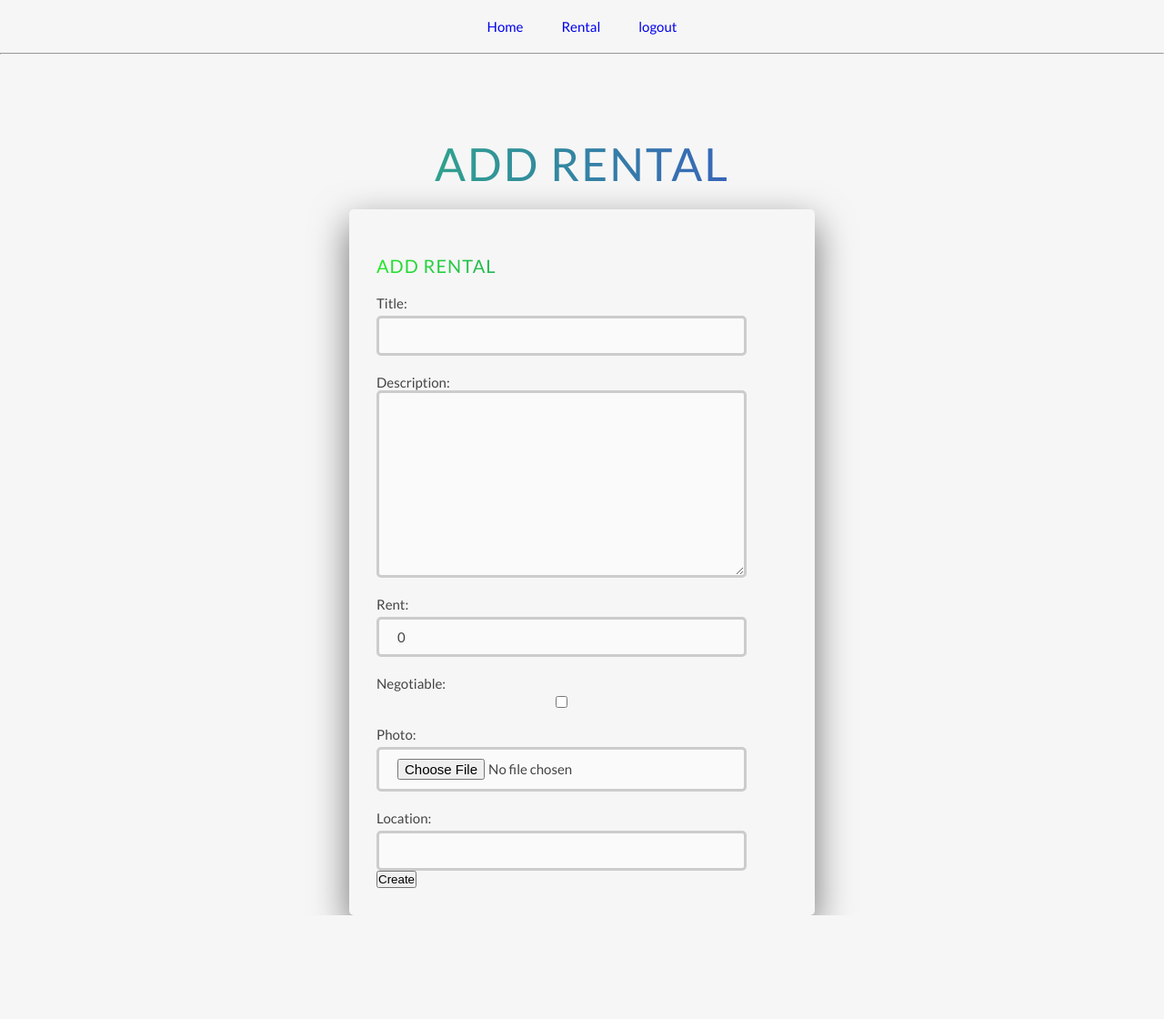
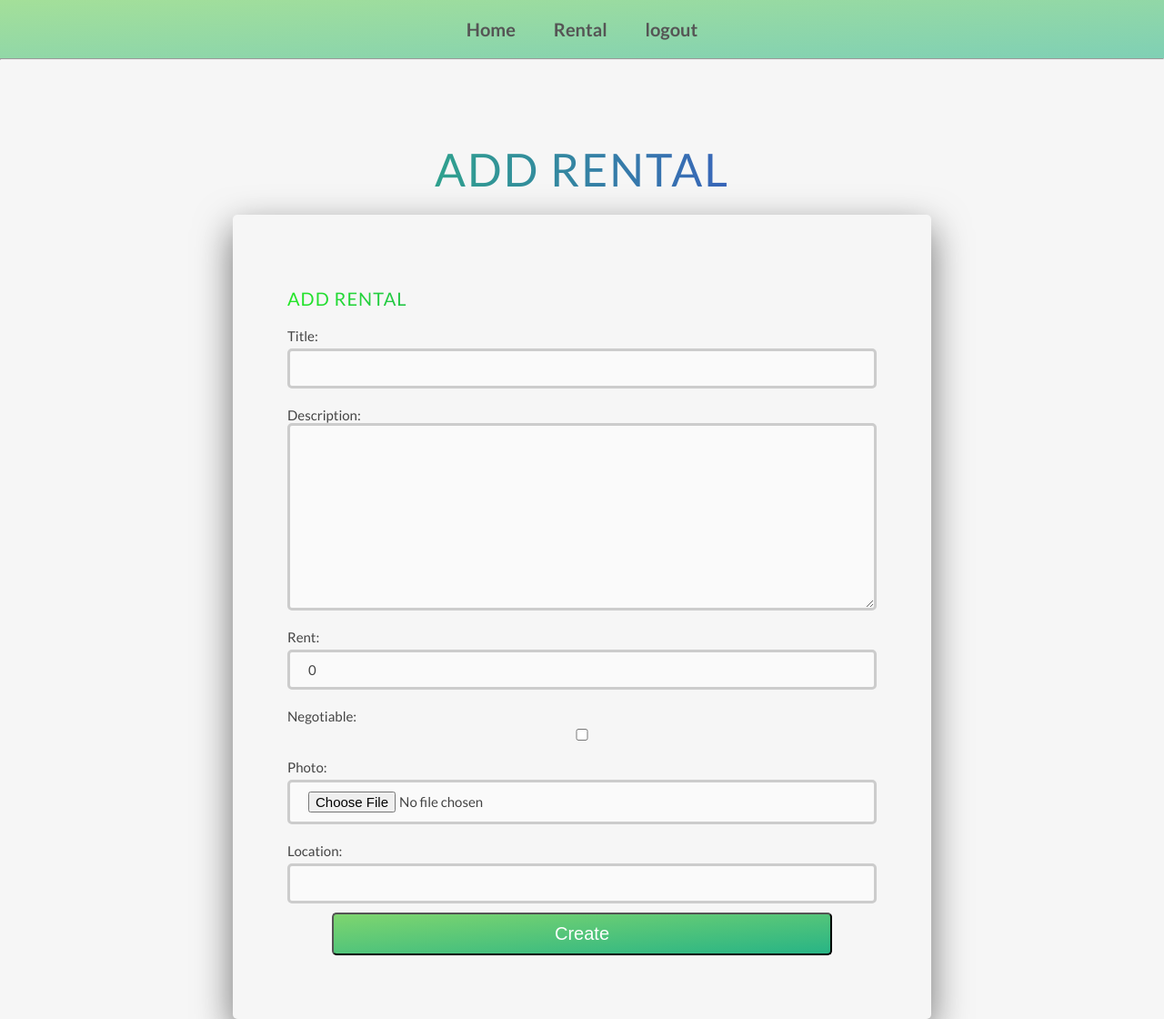
Before and after one commit to dpakach/RentalService, a Django app: page /rentals/create/ in a window 1280 px wide. Shown: the whole page at 91% size. Before the commit the page ends 1006 px from the top, so only its background shows below. Run offline with Django 3.2, Linux system fonts and the light colour scheme; the visitor is signed in with stand-in values (Sample User, id 1); some libraries are stand-ins or nearby versions.

Commit message:
added some styles

```diff
--- a/rentals/views.py
+++ b/rentals/views.py
@@ -86,6 +86,7 @@ class CommentCreateView(LoginRequiredMixin, generic.CreateView):
     """
     model = Comment
     form_class = CommentForm
+    template_name = 'rentals/detail.html'
 
     def form_valid(self, form):
         """
--- a/static/css/style.css
+++ b/static/css/style.css
@@ -48,27 +48,32 @@ h3 {
         font-size: 2rem;
 }
 
-a, p{
+p{
         font-size: 1.5rem;
 }
 
 a {
         text-decoration: none;
+        color: #555;
 }
 
 ul {
         list-style: none;
-        padding: 2rem;
 }
 
 nav{
+        padding: 2rem;
         text-align: center;
+        background-image: linear-gradient(to right bottom, #7ed56faf, #28b48593);
 }
 
 nav li {
         display: inline-block;
         padding: 0 2rem;
         text-align: center;
+        font-size: 2rem;
+        font-weight: 700;
+
 }
 
 .heading-primary {
@@ -119,7 +124,7 @@ input , textarea {
         border-radius: 5px;
         background-color: rgba(256, 256, 256, .5);
         border: 3px solid #ccc;
-        width: 90%;
+        width: 100%;
         display: block;
         transition: all .3s ease;
 }
@@ -144,8 +149,8 @@ input {
         right: 0;
         left: 0;
         margin: auto;
-        width: 40%;
-        padding: 3rem;
+        width: 60%;
+        padding: 6rem;
         box-shadow: 0 1.5rem 4rem rgba(0, 0, 0, .55);
         border-radius: 5px;
 }
@@ -163,3 +168,26 @@ footer {
         padding: 2rem;
         margin: auto
 }
+
+button {
+        padding: 1rem;
+        margin: 1rem auto;
+        display: block;
+        border-radius: 5px;
+        width: 85%;
+        font-size: 2rem;
+        color: #fff;
+        background-image: linear-gradient(to right bottom, #7ed56f, #28b485);
+        transform: scale(1);
+        transition: all .2s;
+}
+button:hover {
+        transform: translateY(-2px);
+        box-shadow: 0 .5rem 1rem rgba(0, 0, 0, .55);
+
+}
+
+button:active {
+        transform: translateY(2px);
+        box-shadow: none;
+}
```
